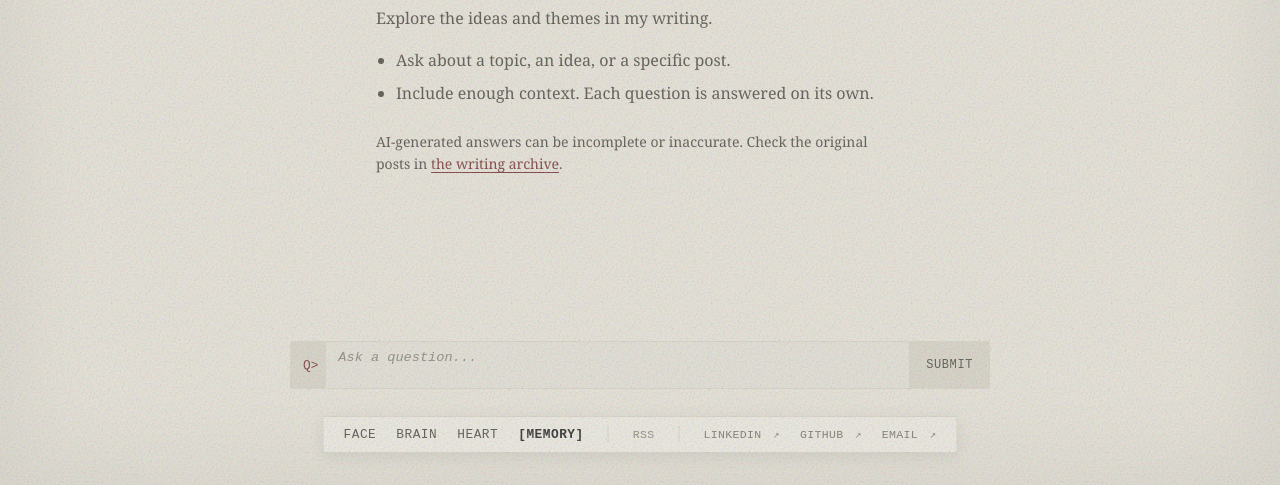
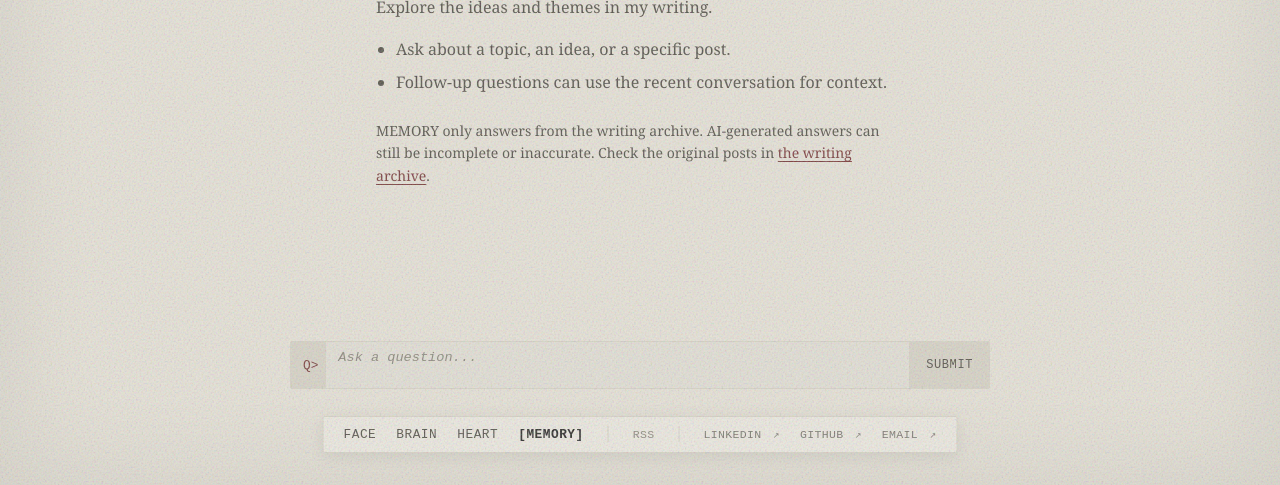
Before and after one commit to suriyaakumar/portfolio, an Astro site: page /memory in a window 1280 px wide. Shown: the part 315-800 px from the top of the page. Built offline with nearby package versions, Linux system fonts and the light colour scheme; Astro itself is replaced by a stand-in of ours.

Commit message:
fix: prompts on memory page

```diff
--- a/src/components/askarchive.tsx
+++ b/src/components/askarchive.tsx
@@ -84,11 +84,12 @@ export default function AskArchive() {
             <p>Explore the ideas and themes in my writing.</p>
             <ul>
               <li>Ask about a topic, an idea, or a specific post.</li>
-              <li>Include enough context. Each question is answered on its own.</li>
+              <li>Follow-up questions can use the recent conversation for context.</li>
             </ul>
             <p className="ask-welcome-note">
-              AI-generated answers can be incomplete or inaccurate. Check the
-              original posts in <a href="/heart">the writing archive</a>.
+              MEMORY only answers from the writing archive.
+              AI-generated answers can still be incomplete or inaccurate.
+              Check the original posts in <a href="/heart">the writing archive</a>.
             </p>
           </section>
         )}
```
